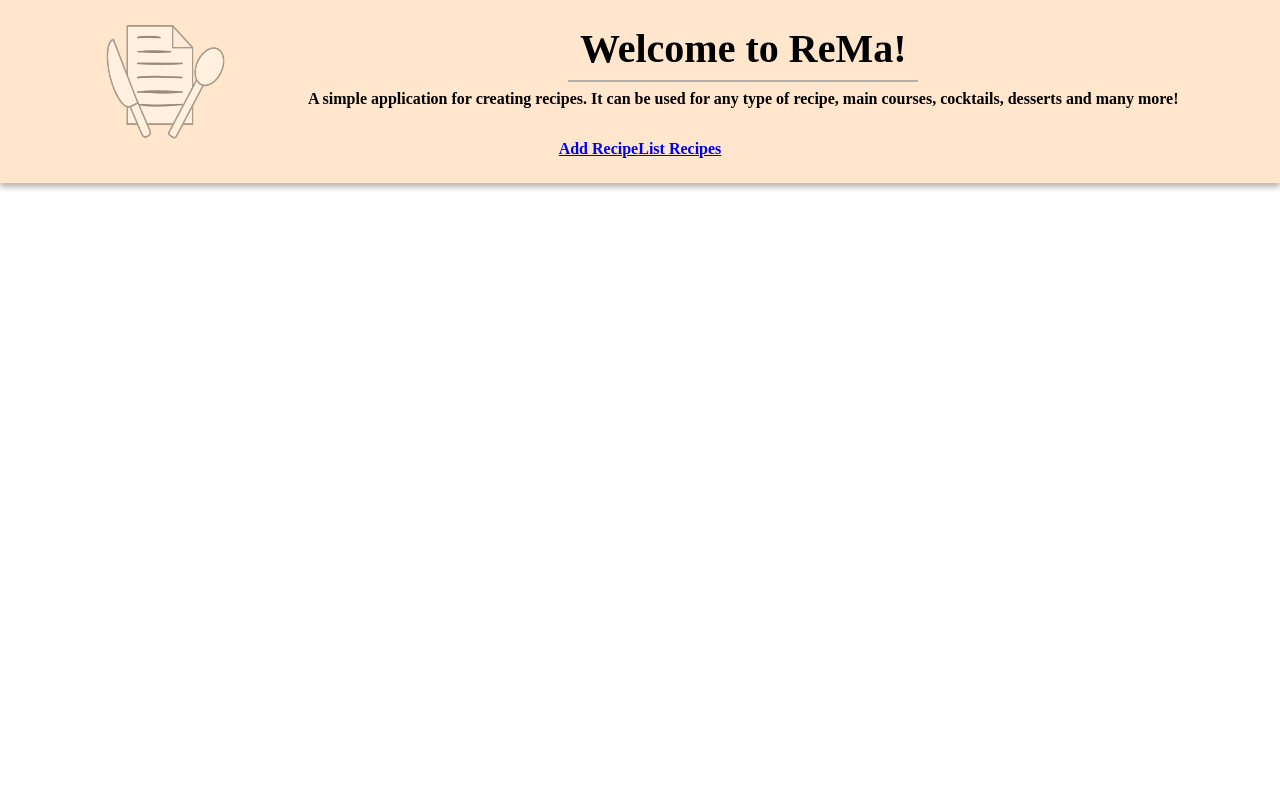
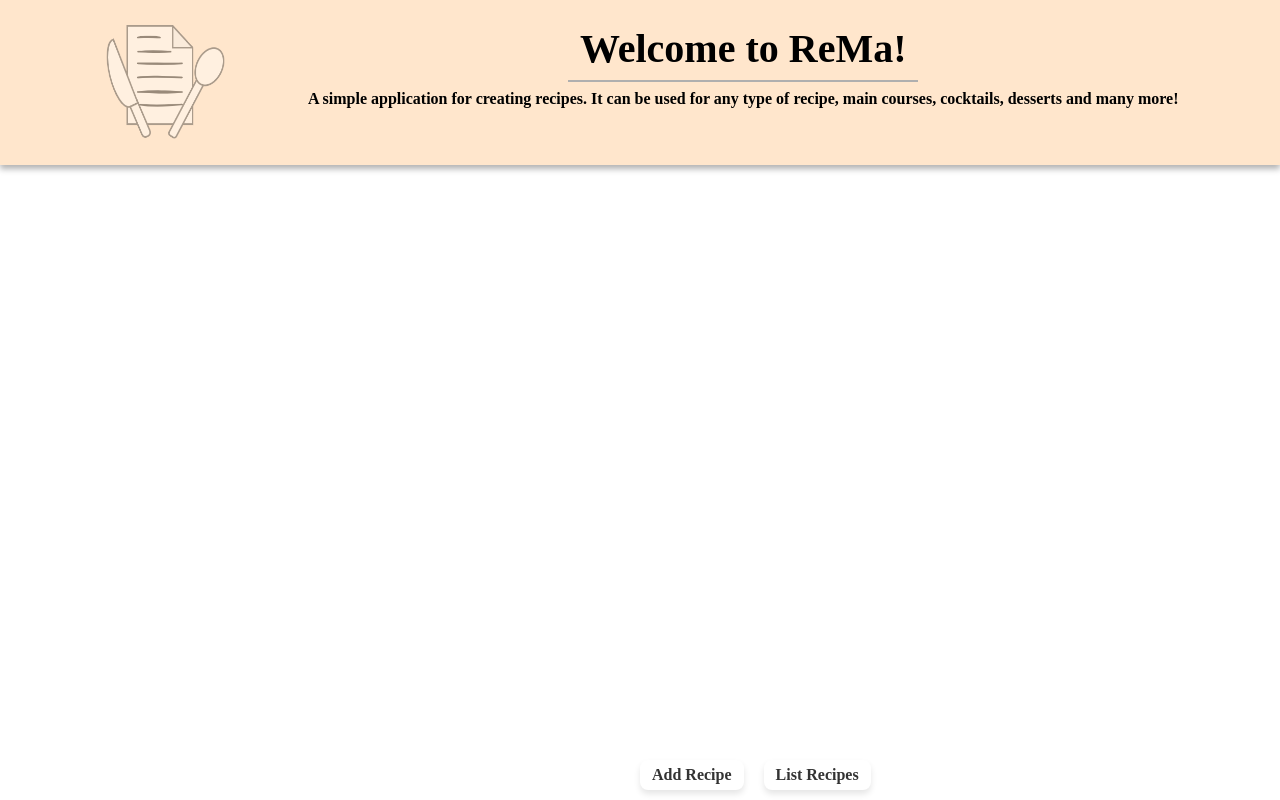
Before and after one commit to ktzanak/rema, a React (Vite) app in the folder rema-frontend/: page / in a window 1280 px wide. Built offline with nearby package versions, Linux system fonts and the light colour scheme.

Commit message:
css for the new links of the routes

```diff
--- a/rema-frontend/src/css/header.module.css
+++ b/rema-frontend/src/css/header.module.css
@@ -40,3 +40,27 @@ div className={styles.titlepos}
   position: absolute;
 }
 */
+.navLinks {
+  display: flex;
+  justify-content: center; /* Center the links */
+  position: absolute;
+  gap: 20px;
+  left: 50%;
+  bottom: 10px;
+}
+
+.navLink {
+  background: #fff;
+  padding: 6px 12px;
+  border-radius: 8px;
+  text-decoration: none;
+  color: #333;
+  font-weight: bold;
+  box-shadow: 0px 4px 6px rgba(0, 0, 0, 0.1);
+  transition: transform 0.1s ease-in-out;
+}
+
+.navLink:hover {
+  transform: translateY(1px); /* Gives a hanging effect */
+  background: #f3f3f3;
+}
```
